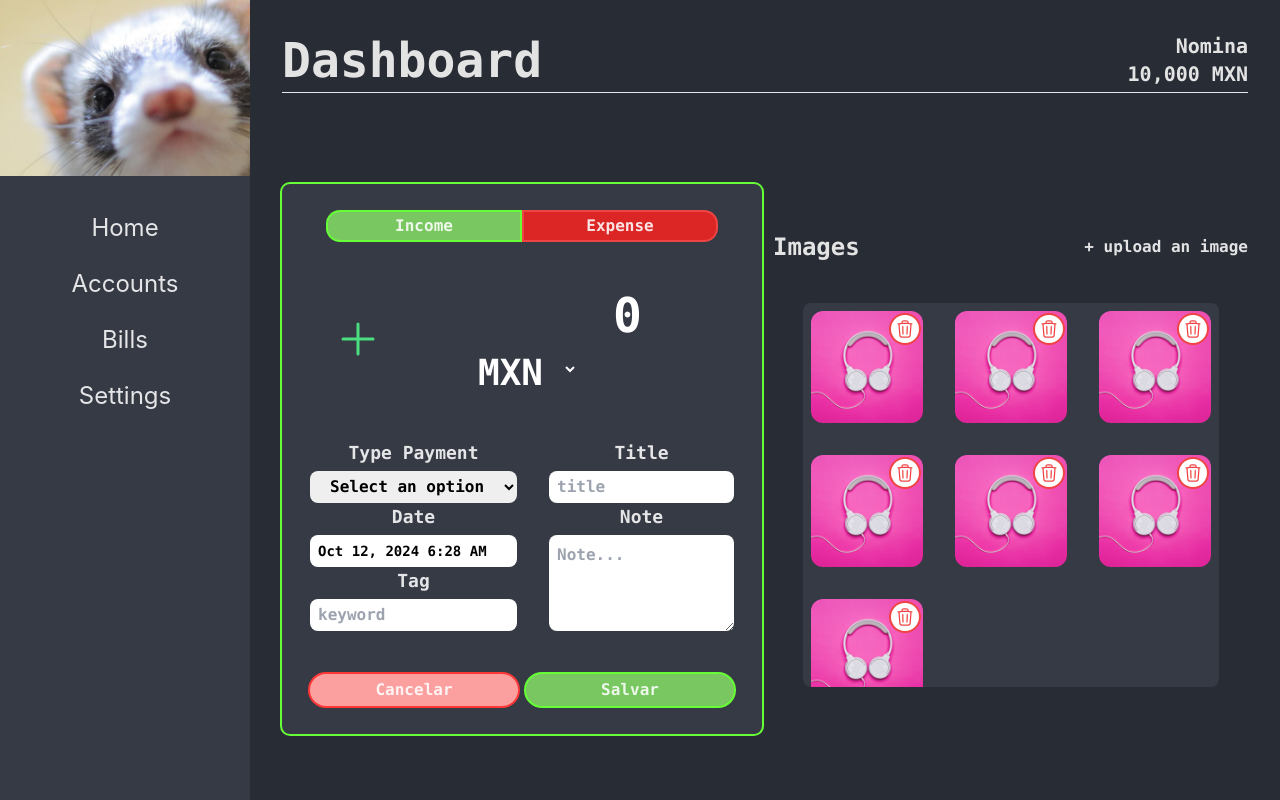
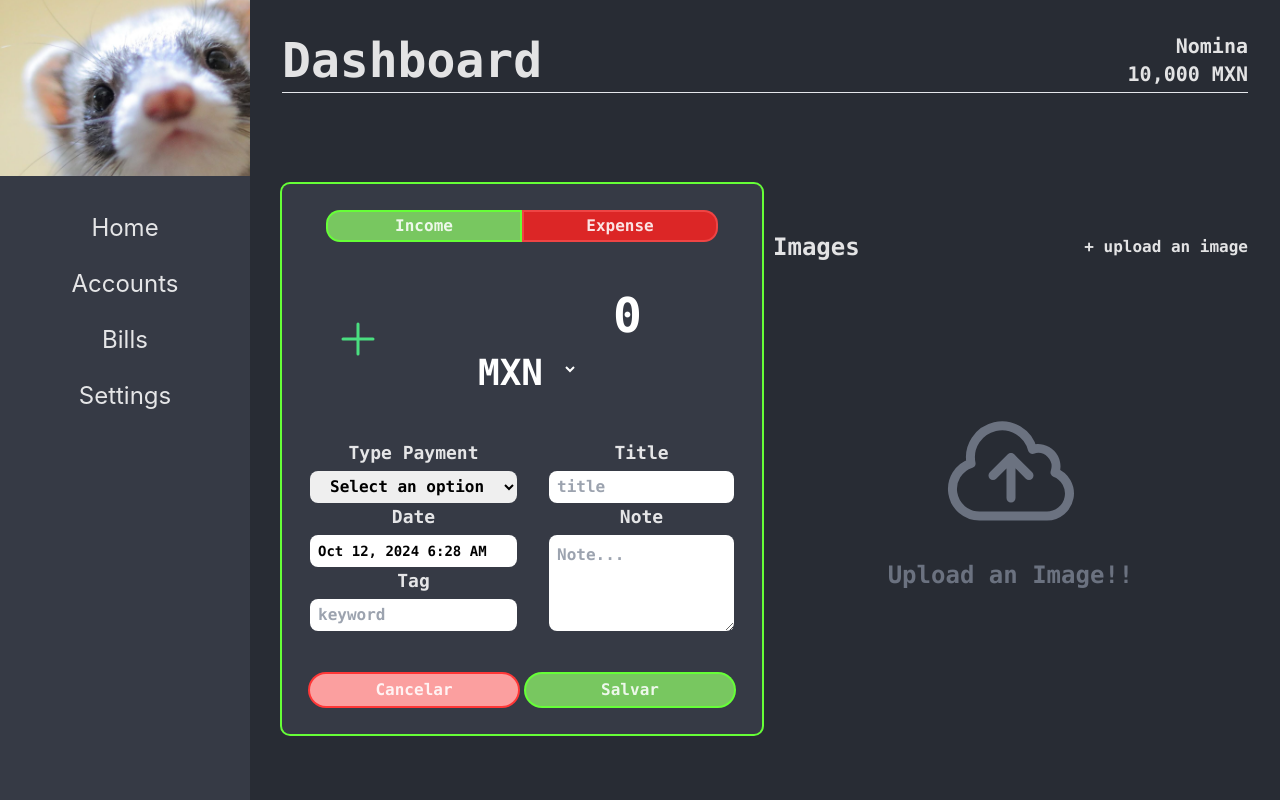
Before and after one commit to arieldelg/tracking-wallet, a React (Vite) app: page /newBill in a window 1280 px wide. Built offline with nearby package versions, Linux system fonts and the light colour scheme.

Commit message:
newBill editing card

```diff
--- a/src/components/walletApp/ButtonsTypeCurrency.tsx
+++ b/src/components/walletApp/ButtonsTypeCurrency.tsx
@@ -1,13 +1,10 @@
 import { useField } from "formik";
-import { useAppDispatch } from "../../store/hooks";
-import { setEntryPay } from "../../store/wallet/walletSlice";
 
 type Props = {
   name: string;
 };
 
 const ButtonsTypeCurrency = (props: Props) => {
-  const dispatch = useAppDispatch();
   const [, meta, helpers] = useField(props);
   const { value } = meta;
   const { setValue } = helpers;
@@ -17,7 +14,6 @@ const ButtonsTypeCurrency = (props: Props) => {
         type="button"
         onClick={() => {
           setValue("income");
-          dispatch(setEntryPay("income"));
         }}
         className={`${
           value === "income"
@@ -31,7 +27,6 @@ const ButtonsTypeCurrency = (props: Props) => {
         type="button"
         onClick={() => {
           setValue("expense");
-          dispatch(setEntryPay("expense"));
         }}
         className={`${
           value === "expense"
--- a/src/data/mockDataBills.json
+++ b/src/data/mockDataBills.json
@@ -12,19 +12,23 @@
     "images": [
       {
         "id": "1",
-        "img": "back-view-man-carrying-tote-bag.jpg"
+        "img": "back-view-man-carrying-tote-bag.jpg",
+        "name": "bag"
       },
       {
         "id": "2",
-        "img": "beautiful-t-shirt-black-women-s-simple-streetwear-outdoor-shoot.jpg"
+        "img": "beautiful-t-shirt-black-women-s-simple-streetwear-outdoor-shoot.jpg",
+        "name": "bag"
       },
       {
         "id": "3",
-        "img": "bedroom.jpg"
+        "img": "bedroom.jpg",
+        "name": "bag"
       },
       {
         "id": "4",
-        "img": "bff-printed-red-hoodie.jpg"
+        "img": "bff-printed-red-hoodie.jpg",
+        "name": "bag"
       }
     ]
   },
--- a/src/interface/walletApp.ts
+++ b/src/interface/walletApp.ts
@@ -21,6 +21,7 @@ export interface InitialValues {
 interface IMG {
   id: string;
   img: string;
+  name: string;
 }
 
 export type NoteProps = {
--- a/src/modals/Modal.tsx
+++ b/src/modals/Modal.tsx
@@ -1,14 +1,14 @@
 import React from "react";
 import ReactDOM from "react-dom";
 import { useAppDispatch } from "../store/hooks";
-import { setOpen } from "../store/ui/uiSlice";
+import { setClose } from "../store/ui/uiSlice";
 
 const Modal = ({ children }: { children: React.ReactNode }) => {
   const dispatch = useAppDispatch();
   return ReactDOM.createPortal(
     <section
       className="absolute top-0 left-0 bg-[#2A2828] w-screen h-screen bg-opacity-60 backdrop-blur-sm grid grid-rows-1 justify-center auto-cols-auto items-center font-mono font-bold"
-      onClick={() => dispatch(setOpen())}
+      onClick={() => dispatch(setClose())}
     >
       {children}
     </section>,
--- a/src/pages/NewBill.tsx
+++ b/src/pages/NewBill.tsx
@@ -1,5 +1,4 @@
 import { ErrorMessage, Field, Form, Formik } from "formik";
-import headphones from "../assets/headphones-bright-background.jpg";
 import {
   ButtonsTypeCurrency,
   MyDate,
@@ -8,15 +7,21 @@ import {
   MyTextInput,
 } from "../components";
 import { useRef } from "react";
-import { TrashIcon, PlusIcon, MinusIcon } from "@heroicons/react/24/outline";
+import {
+  TrashIcon,
+  PlusIcon,
+  MinusIcon,
+  CloudArrowUpIcon,
+} from "@heroicons/react/24/outline";
 import * as Yup from "yup";
 import ArrayTypePayment from "../data/typePayment.json";
 import CurrencyTypeMoney from "../data/currencyType.json";
-import { useAppSelector } from "../store/hooks";
-import { EntryPaySelector } from "../store/wallet/walletSlice";
+import { useAppDispatch, useAppSelector } from "../store/hooks";
+import { ActiveNoteSelector } from "../store/wallet/walletSlice";
 import { useNavigate } from "react-router-dom";
 import { InitialValues } from "../interface/walletApp";
 import { useHeaderName } from "../hooks";
+import { startResetActiveNote } from "../store/wallet/thunk";
 
 const validationTypePayment: string[] = [];
 
@@ -36,8 +41,9 @@ const initialValues: InitialValues = {
 };
 
 const NewBill = () => {
-  const entry = useAppSelector(EntryPaySelector);
   const imgRef = useRef<HTMLInputElement | null>(null);
+  const activeNote = useAppSelector(ActiveNoteSelector);
+  const dispatch = useAppDispatch();
   const navigate = useNavigate();
   const { setHeaderName } = useHeaderName();
   return (
@@ -47,7 +53,7 @@ const NewBill = () => {
         //* seccion de formulario
         */}
         <Formik
-          initialValues={initialValues}
+          initialValues={activeNote ? activeNote : initialValues}
           onSubmit={(values) => console.log(values)}
           validationSchema={Yup.object({
             typePayment: Yup.string().required().oneOf(validationTypePayment),
@@ -59,10 +65,12 @@ const NewBill = () => {
             currency: Yup.string().required(),
           })}
         >
-          {() => (
+          {({ values }) => (
             <Form
               className={`h-full w-full p-7 min-w-[350px] xl:w-[480px] xl:h-[550px] 2xl:w-[550px] 2xl:h-[550px] ultraWide:h-[700px] ultraWide:w-[700px] bg-customBGDark1 rounded-lg ring-2 flex flex-col justify-between ${
-                entry === "income" ? "ring-customGreen " : "ring-customRed"
+                values.typeCurrency === "income"
+                  ? "ring-customGreen "
+                  : "ring-customRed"
               }`}
             >
               {/*
@@ -75,7 +83,7 @@ const NewBill = () => {
               //* here goes the quantity and currency inputs
               */}
               <div className="flex justify-center items-center w-full h-28 gap-4 relative  ultraWide:mb-8 transition-all">
-                {entry === "income" ? (
+                {values.typeCurrency === "income" ? (
                   <PlusIcon className="w-12 ultraWide:w-16 absolute left-6 text-green-400 animate-fadeIn" />
                 ) : (
                   <MinusIcon className="w-12 ultraWide:w-16 absolute left-6 text-red-400 animate-fadeIn" />
@@ -195,6 +203,7 @@ const NewBill = () => {
                   type="button"
                   className="w-52 ultraWide:w-64 h-full bg-customRed rounded-full ring-2 ring-customRed hover:bg-red-500 hover:ring-red-300"
                   onClick={() => {
+                    dispatch(startResetActiveNote());
                     setHeaderName("Dashboard");
                     navigate(-1);
                   }}
@@ -229,13 +238,11 @@ const NewBill = () => {
               + upload an image
             </button>
           </div>
+          {activeNote?.images ? (
             <div className="grid grid-cols-3 gap-8 overflow-auto p-2 bg-customBGDark1 rounded-lg h-96 ultraWide:h-full scrollbar">
-            <div className="imageContainerUpload">
-              <img
-                src={headphones}
-                alt="headphones"
-                className="w-full rounded-xl"
-              />
+              {activeNote?.images?.map(({ id, img, name }) => (
+                <div className="imageContainerUpload" key={id}>
+                  <img src={img} alt={name} className="w-full rounded-xl" />
                   <button
                     className="w-7 h-7 rounded-full bg-white flex justify-center items-center absolute top-1 right-1 ring-2 ring-red-500"
                     onClick={() => console.log("delete image")}
@@ -243,91 +250,14 @@ const NewBill = () => {
                     <TrashIcon className="w-5 text-red-500" />
                   </button>
                 </div>
-
-            <div className="imageContainerUpload">
-              <img
-                src={headphones}
-                alt="headphones"
-                className="w-full rounded-xl"
-              />
-              <button
-                className="w-7 h-7 rounded-full bg-white flex justify-center items-center absolute top-1 right-1 ring-2 ring-red-500"
-                onClick={() => console.log("delete image")}
-              >
-                <TrashIcon className="w-5 text-red-500" />
-              </button>
+              ))}
             </div>
-
-            <div className="imageContainerUpload">
-              <img
-                src={headphones}
-                alt="headphones"
-                className="w-full rounded-xl"
-              />
-              <button
-                className="w-7 h-7 rounded-full bg-white flex justify-center items-center absolute top-1 right-1 ring-2 ring-red-500"
-                onClick={() => console.log("delete image")}
-              >
-                <TrashIcon className="w-5 text-red-500" />
-              </button>
+          ) : (
+            <div className="w-full h-96 flex flex-col items-center justify-center space-y-4">
+              <CloudArrowUpIcon className="w-36 text-gray-500" />
+              <p className="text-2xl text-gray-500">Upload an Image!!</p>
             </div>
-
-            <div className="imageContainerUpload">
-              <img
-                src={headphones}
-                alt="headphones"
-                className="w-full rounded-xl"
-              />
-              <button
-                className="w-7 h-7 rounded-full bg-white flex justify-center items-center absolute top-1 right-1 ring-2 ring-red-500"
-                onClick={() => console.log("delete image")}
-              >
-                <TrashIcon className="w-5 text-red-500" />
-              </button>
-            </div>
-
-            <div className="imageContainerUpload">
-              <img
-                src={headphones}
-                alt="headphones"
-                className="w-full rounded-xl"
-              />
-              <button
-                className="w-7 h-7 rounded-full bg-white flex justify-center items-center absolute top-1 right-1 ring-2 ring-red-500"
-                onClick={() => console.log("delete image")}
-              >
-                <TrashIcon className="w-5 text-red-500" />
-              </button>
-            </div>
-
-            <div className="imageContainerUpload">
-              <img
-                src={headphones}
-                alt="headphones"
-                className="w-full rounded-xl"
-              />
-              <button
-                className="w-7 h-7 rounded-full bg-white flex justify-center items-center absolute top-1 right-1 ring-2 ring-red-500"
-                onClick={() => console.log("delete image")}
-              >
-                <TrashIcon className="w-5 text-red-500" />
-              </button>
-            </div>
-
-            <div className="imageContainerUpload">
-              <img
-                src={headphones}
-                alt="headphones"
-                className="w-full rounded-xl"
-              />
-              <button
-                className="w-7 h-7 rounded-full bg-white flex justify-center items-center absolute top-1 right-1 ring-2 ring-red-500"
-                onClick={() => console.log("delete image")}
-              >
-                <TrashIcon className="w-5 text-red-500" />
-              </button>
-            </div>
-          </div>
+          )}
         </div>
       </div>
     </>
--- a/src/pages/views/ViewCard.tsx
+++ b/src/pages/views/ViewCard.tsx
@@ -1,10 +1,17 @@
 import { PencilSquareIcon } from "@heroicons/react/24/outline";
-import { useAppSelector } from "../../store/hooks";
+import { useAppDispatch, useAppSelector } from "../../store/hooks";
 import { useState } from "react";
+import { useNavigate } from "react-router-dom";
+import { useHeaderName } from "../../hooks";
+import { ActiveNoteSelector } from "../../store/wallet/walletSlice";
+import { setClose } from "../../store/ui/uiSlice";
 
 const ViewCard = () => {
-  const activeNote = useAppSelector((state) => state.wallet.activeNote);
   const [img, setImg] = useState<string | undefined>(undefined);
+  const activeNote = useAppSelector(ActiveNoteSelector);
+  const dispatch = useAppDispatch();
+  const navigate = useNavigate();
+  const { setHeaderName } = useHeaderName();
   return (
     <div
       className="relative transition-all "
@@ -19,7 +26,11 @@ const ViewCard = () => {
       >
         <PencilSquareIcon
           className="w-10 absolute top-3 right-3 text-white cursor-pointer"
-          onClick={() => console.log("edit")}
+          onClick={() => {
+            dispatch(setClose());
+            setHeaderName("New Bill");
+            navigate("/newBill");
+          }}
         />
         <h1 className="text-3xl ultraWide:text-4xl text-center first-letter:capitalize">
           {activeNote?.typeCurrency}
```
Also changed, not shown: src/routes/NavigationsBars/ProtectedSideBar.tsx (+7 -1 lines), src/store/ui/uiSlice.ts (+5 -2 lines), src/store/wallet/thunk.ts (+12 -1 lines), src/store/wallet/walletSlice.ts (+14 -1 lines). Lines whose indentation alone changed are shown as unchanged.
